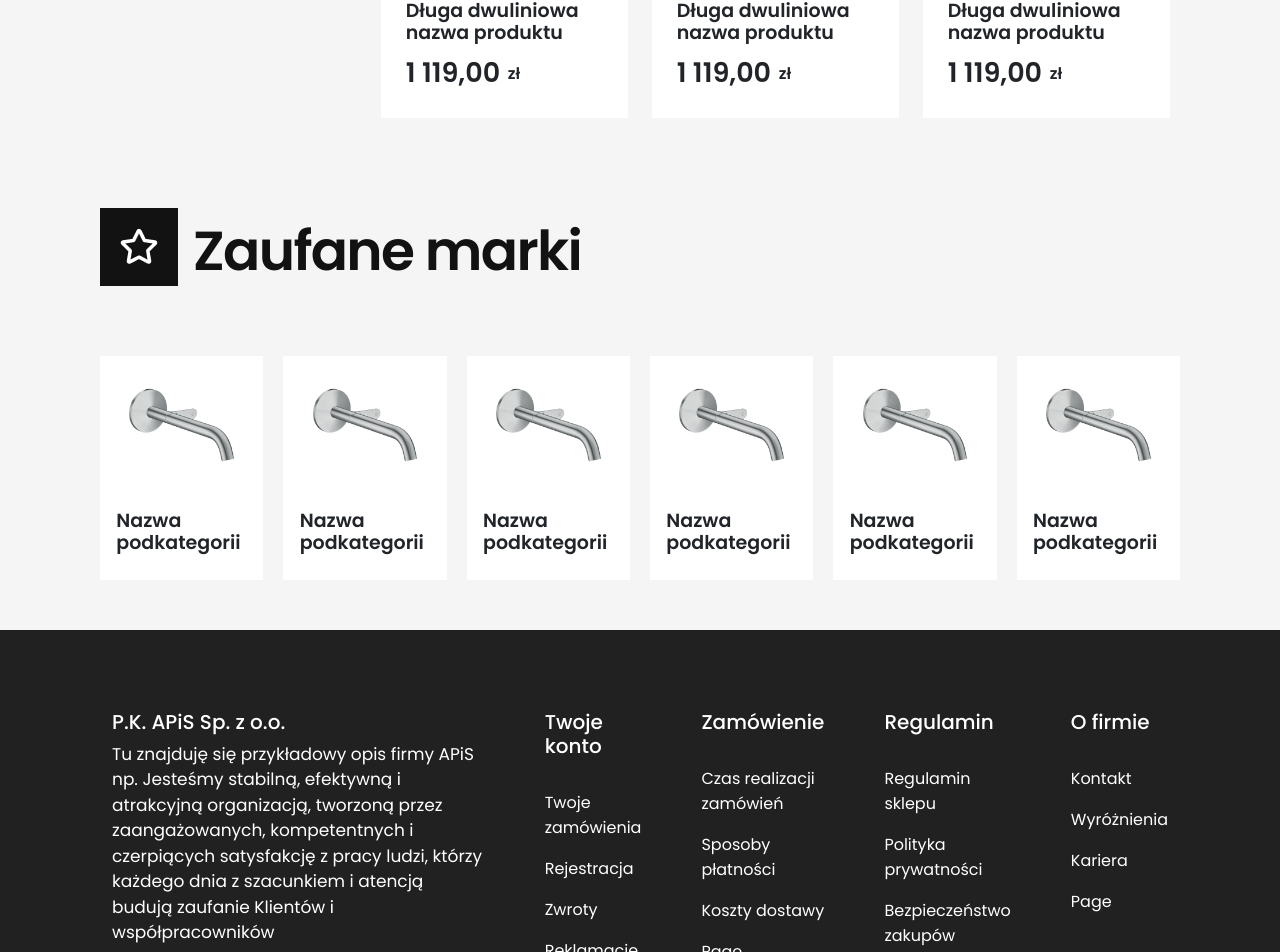
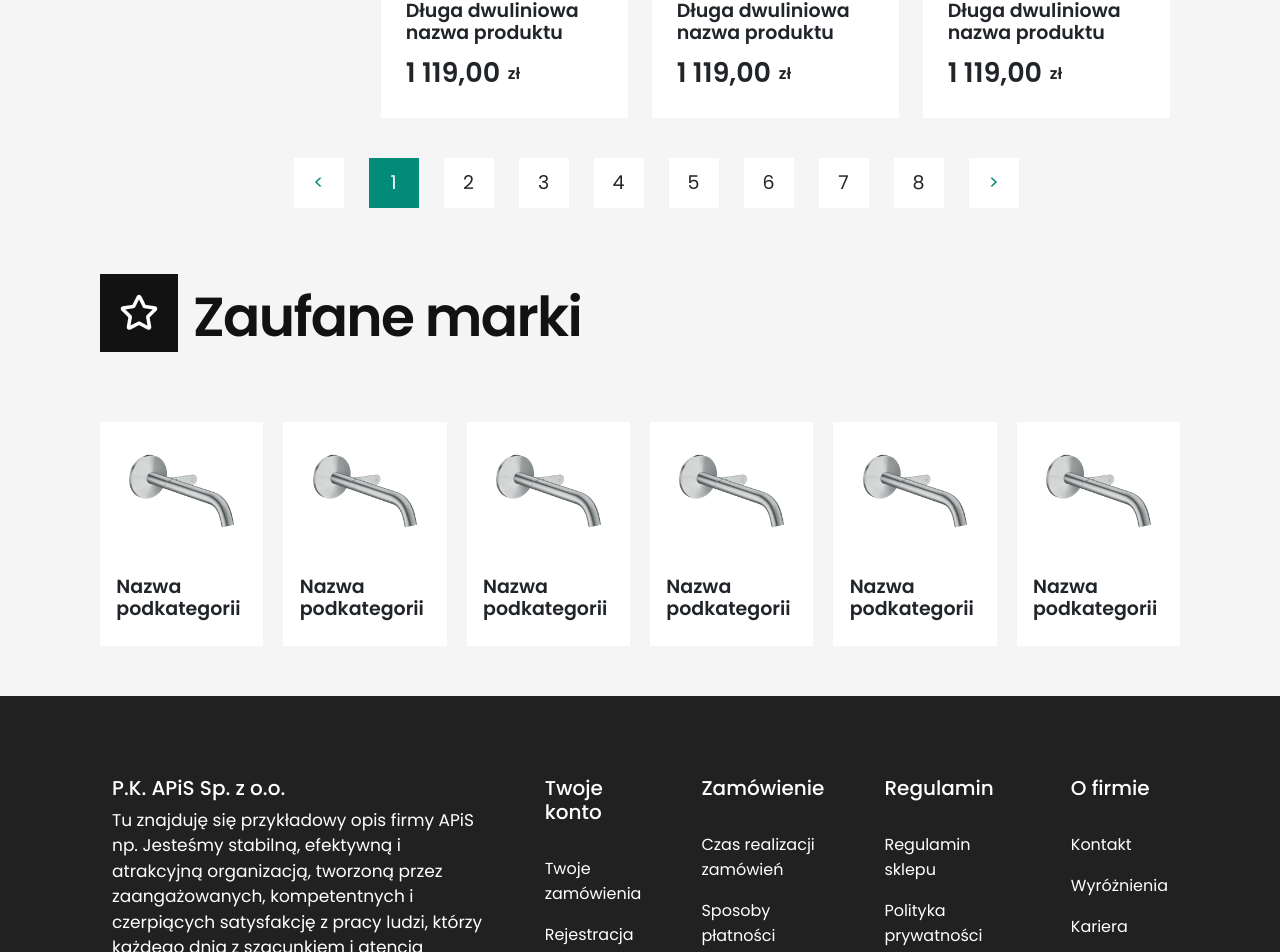
Before and after one commit to marcinkorbec/shop-frontend, a React (Create React App) app: page /1 in a window 1280 px wide. Shown: the part 2558-3510 px from the top of the page. Built offline with nearby package versions, Linux system fonts and the light colour scheme.

Commit message:
Update Project

```diff
--- a/src/Components/SectionCathegory/SectionCathegory.jsx
+++ b/src/Components/SectionCathegory/SectionCathegory.jsx
@@ -1,6 +1,7 @@
 import React from 'react';
 import './SectionCathegory.css';
 import { ProductCard } from '../ProductCardHomepage/ProductCard';
+import { PaginatedItems } from '../Pagination/Pagination';
 
 export const SectionCathegory = () => {
   return (
@@ -110,6 +111,9 @@
           </div>
         </div>
       </div>
+      <div className='contain'>
+        <PaginatedItems itemsPerPage={10} />
+      </div>
     </>
   );
 };
```
